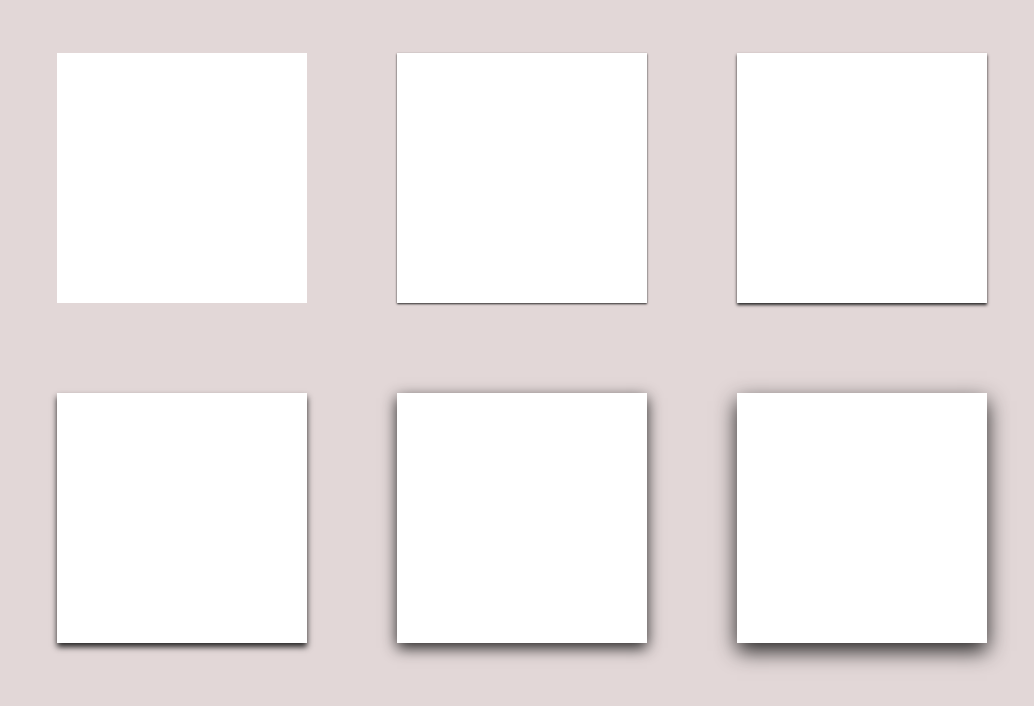
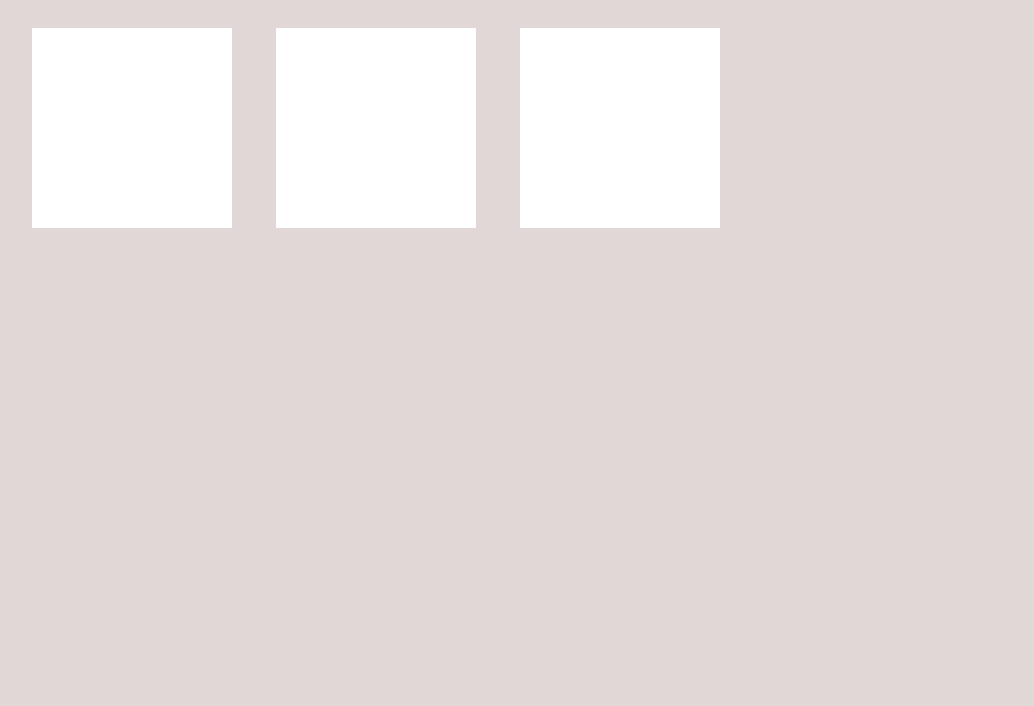
Before and after one commit to NamiqPlanov/Namiq-JED-tasks, a plain HTML site: page task10.html in a window 1280 px wide. Shown: the whole page, without its empty margins (86-1120 px from the left). Drawn offline with Linux system fonts and the light colour scheme.

Commit message:
adding new tasks

```diff
--- a/task10.css
+++ b/task10.css
@@ -6,24 +6,22 @@ body{
 div{
    position: relative;
     left: 90px;
-    width: 250px;
-    height: 250px;
+    width: 200px;
+    height: 200px;
     background-color: white;
     margin: 45px;
-    float: left;
+
+
 }
-.b{
-    box-shadow: 0 1px 2px rgb(37, 36, 36);
+.ab{
+    display: inline-block;
+    margin: 20px;
 }
-.c{
-    box-shadow: 0 2px 3px rgb(37, 36, 36);
+.cd{
+    display: inline-block;
+    margin: 20px;
 }
-.d{
-    box-shadow: 0 4px 6px rgb(37, 36, 36);
+.ef{
+    display: inline-block;
+    margin: 20px;
 }
-.e{
-    box-shadow: 0 5px 14px rgb(37, 36, 36);
-}
-.f{
-    box-shadow: 0 8px 20px rgb(37, 36, 36);
-}
--- a/task10.html
+++ b/task10.html
@@ -8,11 +8,17 @@
     <title>Task10</title>
 </head>
 <body>
-    <div class="a"> </div>
-    <div class="b"> </div>
-    <div class="c"> </div>
-    <div class="d"> </div>
-    <div class="e"> </div>
-    <div class="f"> </div>
+    <div class="ab">
+        <span class="h"> </span>
+         <span class="m"> </span>
+    </div>
+    <div class="cd">
+        <span class="n"> </span>
+        <span class="o"> </span>
+    </div>
+    <div class="ef">
+        <span class="p"> </span>
+        <span class="k"> </span>
+    </div>
 </body>
 </html>
--- /dev/null
+++ b/task12.css
@@ -0,0 +1,59 @@
+body{
+    margin: 0;
+}
+h1{
+    text-align: center;
+    color: rgb(0, 174, 255);
+}
+div{
+    display: flex;
+    flex-direction: row;
+
+   align-items: center;
+    justify-content: center;
+    gap: 30px;
+    font-family: raleway, sans-serif;
+
+}
+section>h2{
+    text-align: center;
+}
+section>i{
+    text-align: center;
+    font-size: 30px;
+}
+section{
+    width: 200px;
+    height: 500px;
+    color: rgba(48, 46, 46, 0.603);
+    margin: 20px 0;
+
+}
+.section1{
+    display: flex;
+    flex-direction: column;
+}
+.section2{
+    display: flex;
+    flex-direction: column;
+}
+.section3{
+    display: flex;
+    flex-direction: column;
+}
+section:hover{
+    box-shadow: 0 0 15px;
+    transition-duration: 0.5s;
+
+} section:hover i {
+    color: rgb(0, 174, 255);
+    transition-duration: 0.5s;
+}
+section:hover h2{
+    color: rgb(0, 174, 255)
+
+}
+@font-face {
+    font-family: Raleway;
+    src: url(./Raleway-Italic-VariableFont_wght.ttf);
+}
```
Also changed, not shown: task11.html (added, +45 -0 lines), Raleway-Italic-VariableFont_wght.ttf (added).
